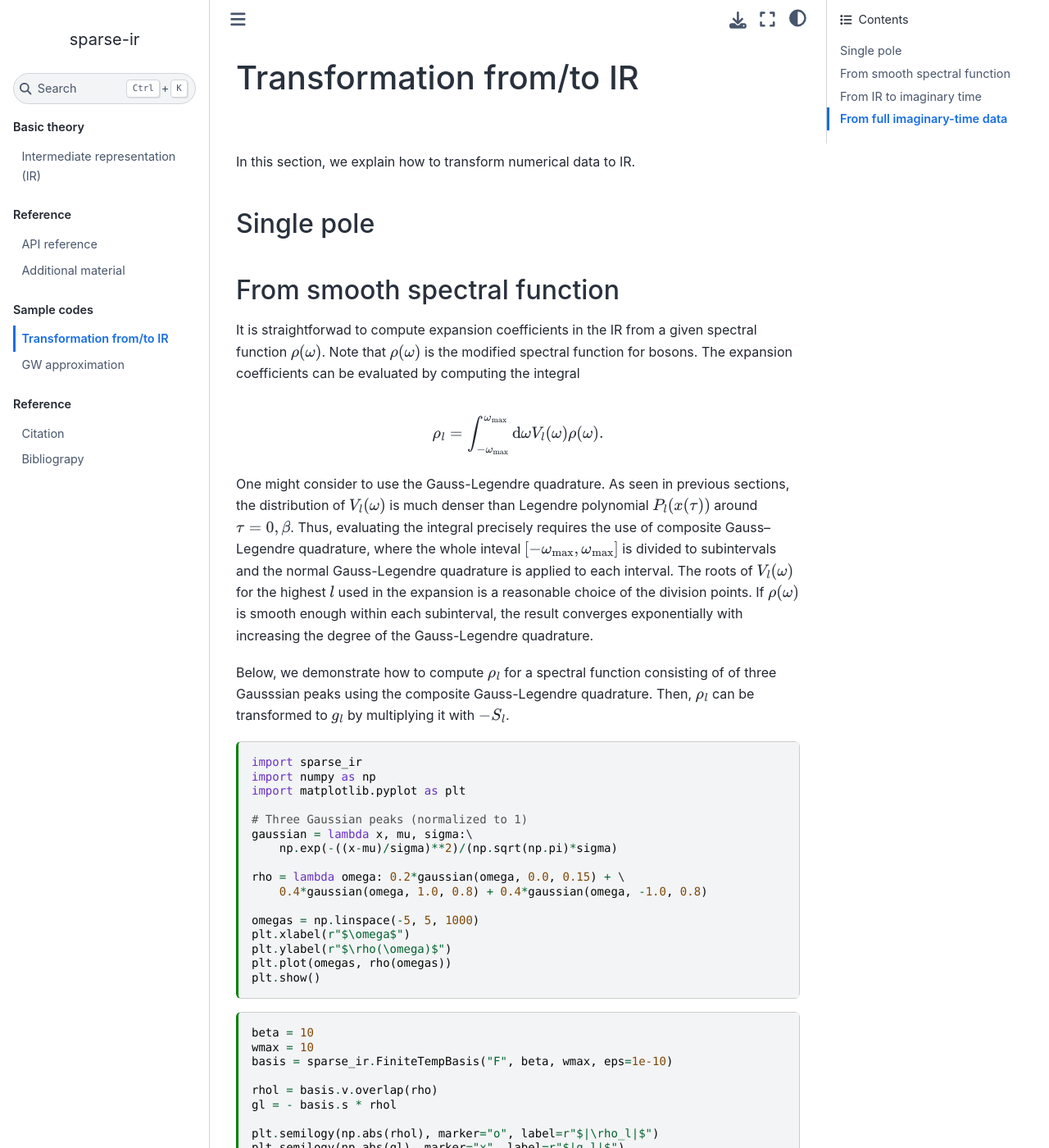
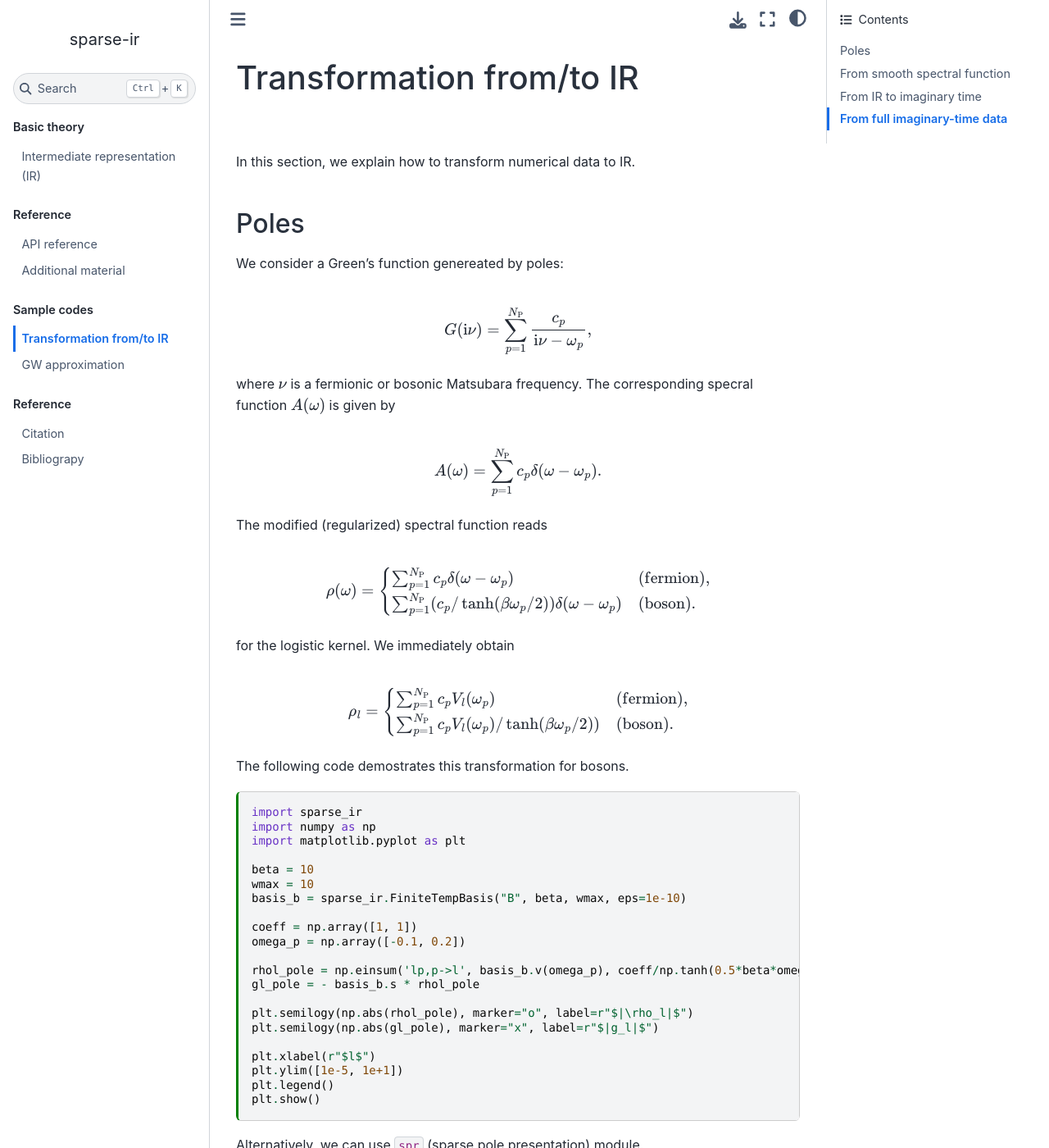
Before and after one commit to SpM-lab/sparse-ir-tutorial, a Jupyter Book: the page built from docs/transformation.md, in a window 1280 px wide and 1400 px high. Shown: the whole window at 82% size. Built offline with Jupyter Book 1.0.4 settings and Sphinx 7.4.7 and the Sphinx Book theme 1.1.4, drawn with Linux system fonts in a browser that asks for light colours; pages that are not in the unit, such as notebooks, are missing from menus; some of the changed text lies outside the part shown.

Commit message:
Minor updates

````diff
--- a/docs/transformation.md
+++ b/docs/transformation.md
@@ -26,15 +26,90 @@ In this section, we explain how to transform numerical data to IR.
 
 +++
 
-## Single pole
+## Poles
 
 +++
 
+We consider a Green's function genereated by poles:
+
+$$
+G(\iv) = \sum_{p=1}^{N_\mathrm{P}} \frac{c_p}{\iv - \omega_p},
+$$
+
+where $\nu$ is a fermionic or bosonic Matsubara frequency.
+The corresponding specral function $A(\omega)$ is given by
+
+$$
+A(\omega) = \sum_{p=1}^{N_\mathrm{P}} c_p \delta(\omega - \omega_p).
+$$
+
+The modified (regularized) spectral function reads
+
+$$
+\rho(\omega) =
+\begin{cases}
+\sum_{p=1}^{N_\mathrm{P}} c_p \delta(\omega - \omega_p) & \mathrm{(fermion)},\\
+\sum_{p=1}^{N_\mathrm{P}} (c_p/\tanh(\beta \omega_p/2)) \delta(\omega - \omega_p) & \mathrm{(boson)}.
+\end{cases}
+$$
+
+for the logistic kernel.
+We immediately obtain
+
+$$
+\rho_l =
+\begin{cases}
+\sum_{p=1}^{N_\mathrm{P}} c_p V_l(\omega_p) & \mathrm{(fermion)},\\
+\sum_{p=1}^{N_\mathrm{P}} c_p V_l(\omega_p)/\tanh(\beta \omega_p/2))& \mathrm{(boson)}.
+\end{cases}
+$$
+
+The following code demostrates this transformation for bosons.
+
+```{code-cell} ipython3
+import sparse_ir
+import numpy as np
+import matplotlib.pyplot as plt
+
+beta = 10
+wmax = 10
+basis_b = sparse_ir.FiniteTempBasis("B", beta, wmax, eps=1e-10)
+
+coeff = np.array([1, 1])
+omega_p = np.array([-0.1, 0.2])
+
+rhol_pole = np.einsum('lp,p->l', basis_b.v(omega_p), coeff/np.tanh(0.5*beta*omega_p))
+gl_pole = - basis_b.s * rhol_pole
+
+plt.semilogy(np.abs(rhol_pole), marker="o", label=r"$|\rho_l|$")
+plt.semilogy(np.abs(gl_pole), marker="x", label=r"$|g_l|$")
+
+plt.xlabel(r"$l$")
+plt.ylim([1e-5, 1e+1])
+plt.legend()
+plt.show()
+```
+
+Alternatively, we can use ``spr`` (sparse pole presentation) module.
+
+```{code-cell} ipython3
+#from sparse_ir.spr import SparsePoleRepresentation
+#sp = SparsePoleRepresentation(basis_b, omega_p)
+#gl_pole2 = sp.to_IR(coeff)
+#gl_pole2 = sp.to_IR(coeff/np.tanh(0.5*beta*omega_p))
+
+#plt.semilogy(np.abs(gl_pole2), marker="x", label=r"$|g_l|$")
+#plt.semilogy(np.abs(gl_pole), marker="x", label=r"$|g_l|$")
+#
+#plt.xlabel(r"$l$")
+#plt.ylim([1e-5, 1e+2])
+#plt.legend()
+#plt.show()
+```
+
 ## From smooth spectral function
 
-It is straightforwad to compute expansion coefficients in the IR from a given spectral function $\rho(\omega)$.
-Note that $\rho(\omega)$ is the modified spectral function for bosons.
-The expansion coefficients can be evaluated by computing the integral
+For a smooth spectral function $\rho(\omega)$, the expansion coefficients can be evaluated by computing the integral
 
 $$
 \begin{align}
````
Also changed, not shown: other parts of docs/transformation.md (+0 -4 lines).
